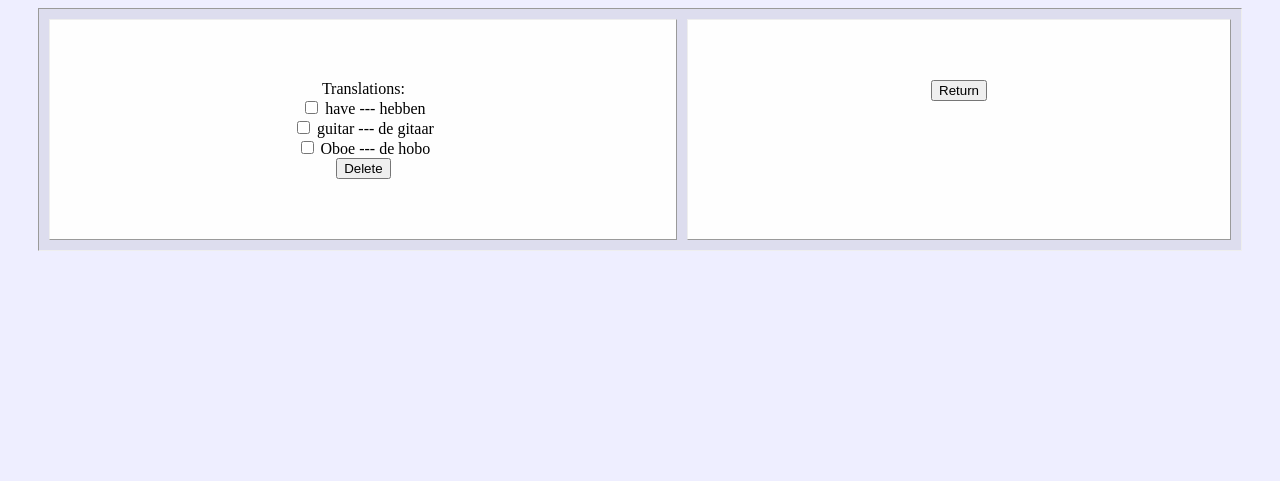
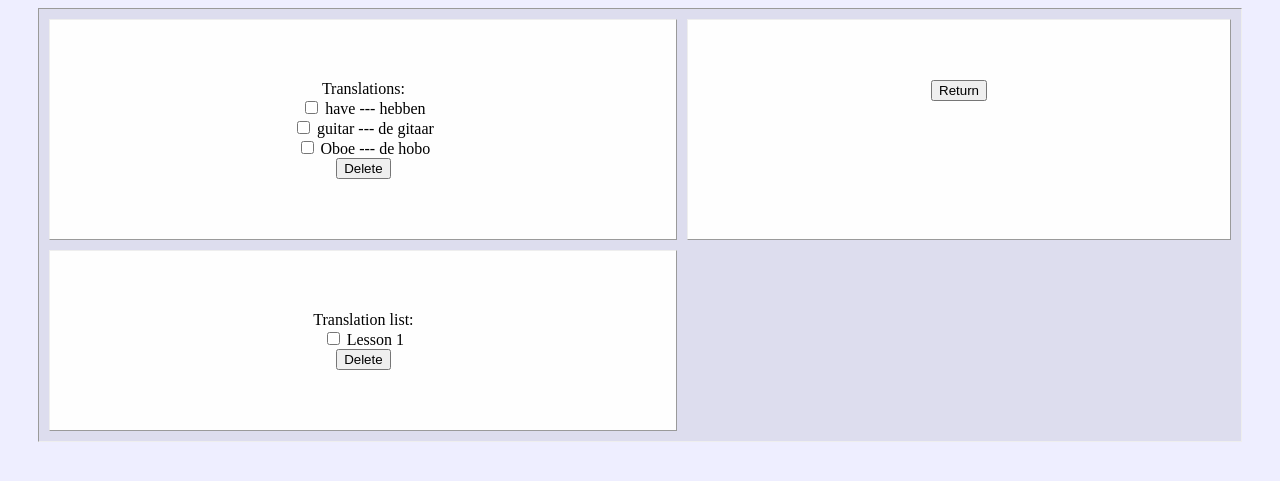
Before and after one commit to Zoophobus/vocab, a Django app: page /delete/ in a window 1280 px wide. Shown: the top 481 px of the page. Run offline with Django 4.2, Linux system fonts and the light colour scheme; data comes from the database, SQL or seed files in the repository.

Commit message:
Adds the option to delete translations by group.

```diff
--- a/vocabulary/models.py
+++ b/vocabulary/models.py
@@ -380,12 +380,13 @@ class Translation(models.Model):
             else:
                 return (conjugations.choose()[0], self.language_a.value)
 
-    def ready(self, repeats: int = 6) -> bool:
+    def ready(self, repeats: int = 3) -> bool:
         if not self.is_a_verb:
             return True
-        elif not hasattr(Translation.ready, 'is_ready') or Translation.ready.is_ready < 0:
+        elif not hasattr(Translation.ready, 'is_ready'):
             Translation.ready.is_ready = repeats
         if Translation.ready.is_ready == 0:
+            Translation.ready.is_ready = repeats
             return True
         Translation.ready.is_ready -= 1
         return False
--- a/vocabulary/templates/learn/learn_vocabulary.html
+++ b/vocabulary/templates/learn/learn_vocabulary.html
@@ -49,6 +49,9 @@
                             {{ by_groups }}
                         </ul>
                         {{ date_form }}
+                        <br>
+                        {{ verb_options }}
+                        <br>
                         <input type="submit" name="start" value="Start">
                     </form>
                     <form action="/start_learning/" method="GET" name="back_to_the_homepage">
@@ -60,6 +63,9 @@
                             {{ by_groups }}
                         </ul>
                         {{ date_form.as_p }}
+                        <br>
+                        {{ verb_options }}
+                        <br>
                         <input type="submit" name="start" value="Start">
                     </form>
                     <form action="/start_learning/" method="GET" name="back_to_the_homepage">
--- a/vocabulary/templates/learn/remove.html
+++ b/vocabulary/templates/learn/remove.html
@@ -10,12 +10,19 @@
     </head>
     <body>
         <div class="remove-grid">
+            <div>
+                <form action="/delete/" method="POST" name="deletion">
+                    {% csrf_token %}
+                    {{ by_groups }}
+                    <input type="submit" name="delete-group" value="Delete">
+                </form>
+            </div>
             <div class="entries">
 
                 <form action="/delete/" method="POST" name="deletion">
                     {% csrf_token %}
                     {{ everything }}
-                    <input type="submit" name="delete" value="Delete">
+                    <input type="submit" name="delete-individual" value="Delete">
                 </form>
             </div>
 
--- a/vocabulary/views.py
+++ b/vocabulary/views.py
@@ -253,7 +253,8 @@ class Learn(View):
         attempt = request.GET.getlist('check')[0]
         relevant = list()
         alternative = list()
-        if Learn.current_translation.language_a.value.__eq__(Learn.current_word[1].value):
+        #if Learn.current_translation.language_a.value.__eq__(Learn.current_word[1].value): # used previously
+        if Learn.current_translation.language_a.value.__eq__(Learn.current_word[1]):
             # Required language specification due to the use of Django Model attributes for sorting
             # and filtering response variables, searching language_b for a response in language_a
             relevant = Translation.objects.filter(language_a=Learn.current_translation.language_a)
@@ -320,7 +321,9 @@ class Learn(View):
             Learn.finished_vocabulary = False
         try:
             Learn.current_translation = Learn.vocabulary_to_learn.pop()
+            print(Learn.current_translation)
             Learn.current_word = Learn.current_translation.choose(Learn.randomized_tenses)
+            print(Learn.current_word)
         except:
             Learn.finished_vocabulary = True
         return render(request,'learn/learn_vocabulary.html',
@@ -503,10 +506,21 @@ class Test(View):
 
 def delete(request):
     if request.method == 'POST':
-        trnsList = request.POST.getlist('translations')
-        for key in trnsList:
-            translation_terms_to_remove = Translation.objects.get(translation_key=key)
-            translation_terms_to_remove.delete()
+        # TODO resolve the deletion issues related to the object retrieved by the filter process
+        # for model objects
+        if 'delete-individual' in request.POST:
+            trnsList = request.POST.getlist('translations')
+            for key in trnsList:
+                translation_terms_to_remove = Translation.objects.get(translation_key=key)
+                translation_terms_to_remove.delete()
+        elif 'delete-group' in request.POST:
+            groups = request.POST.getlist('translation_list')
+            for group in groups:
+                group_object = TranslationGroup.objects.get(groupName=group)
+                translations_to_remove = Translation.objects.filter(translation_group=group_object)
+                for translation in translations_to_remove:
+                    translation.delete()
+                group_object.delete()
     return render(request,'learn/remove.html',
             {
                 'by_groups' : TranslationListForm(request.GET),
```
